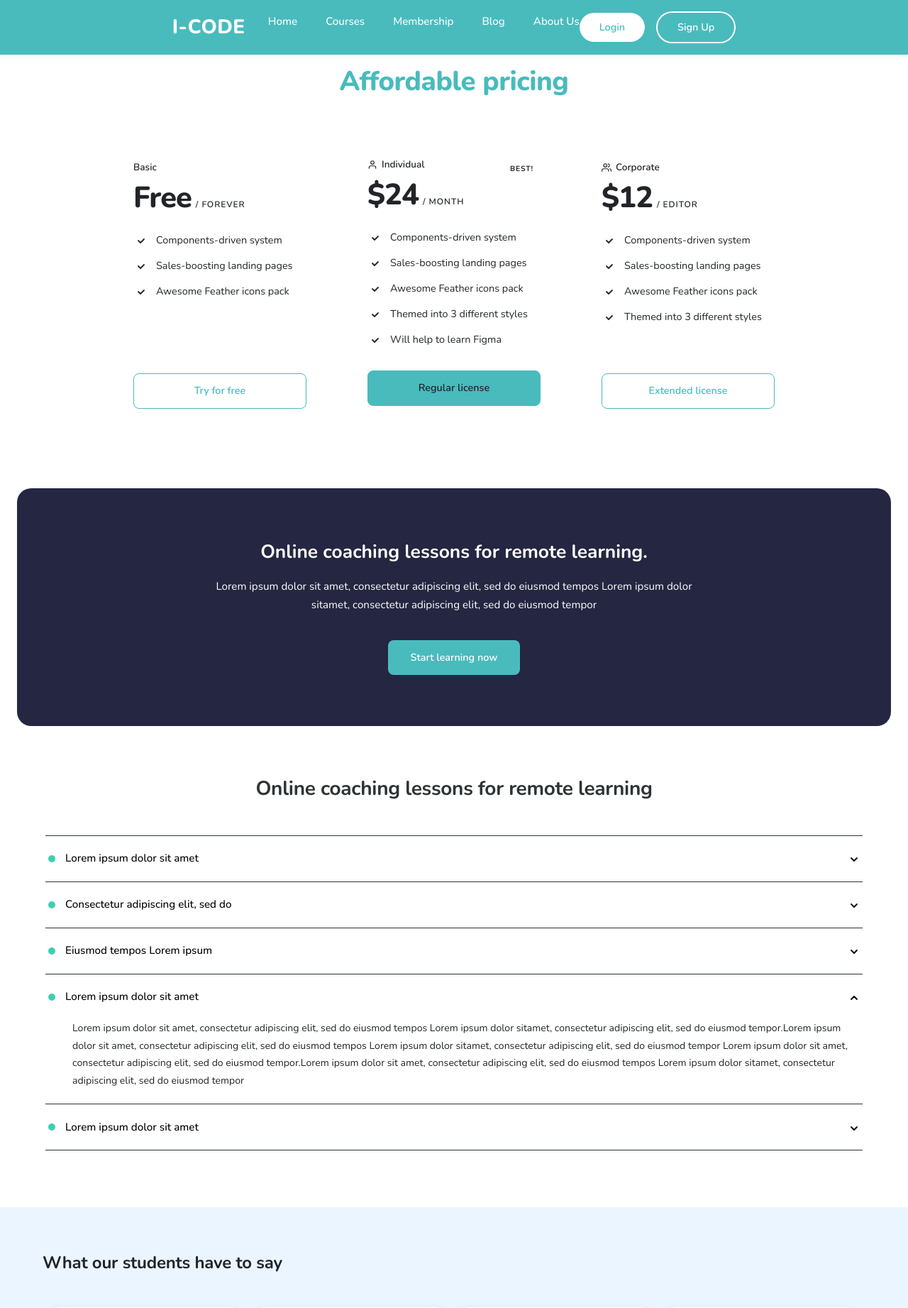
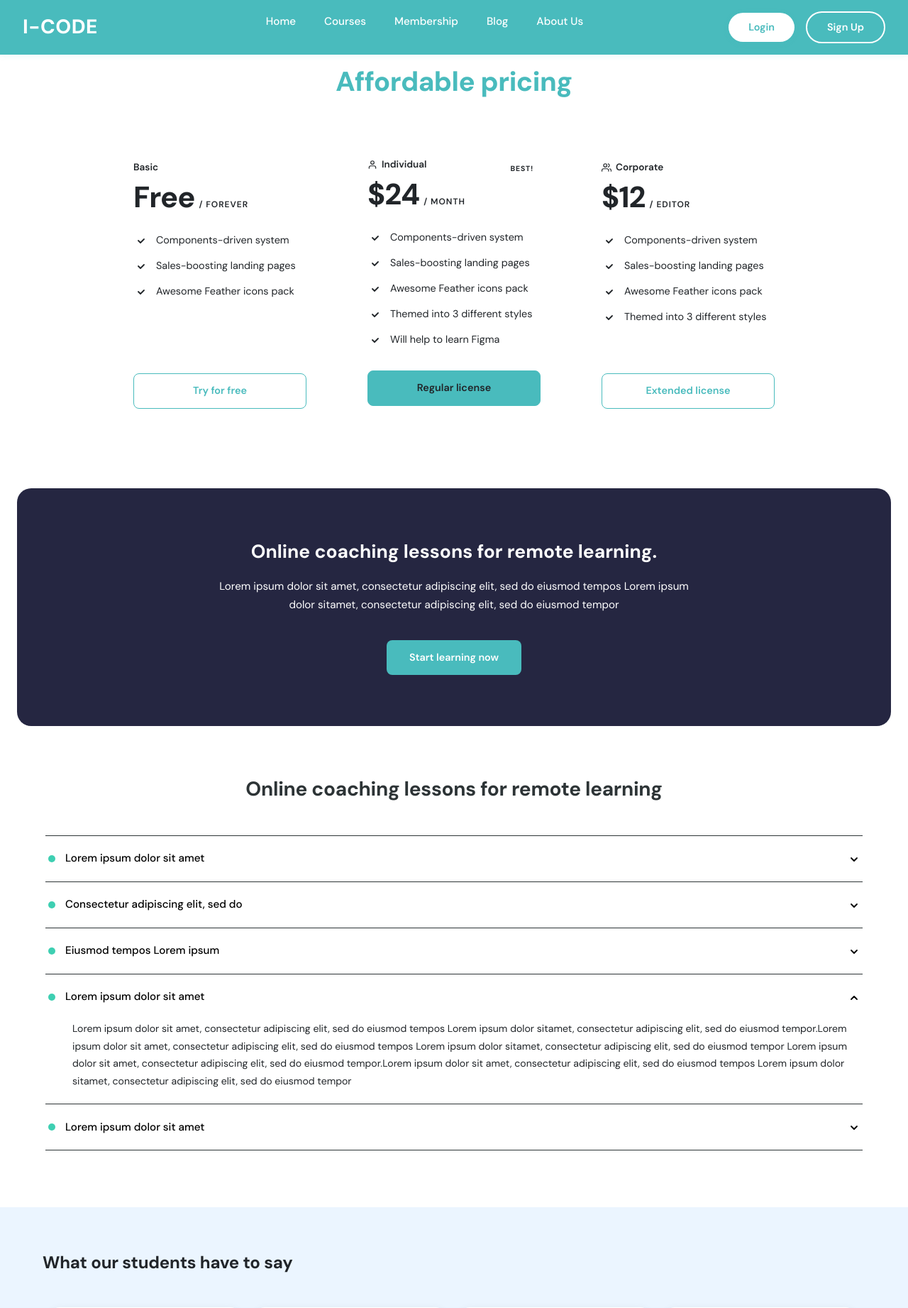
Before and after one commit to pSeudnotsudo/i-code-lab, a Django app: page //membership in a window 1280 px wide. Shown: the top 1843 px of the page at 71% size. Run offline with Django 5.2, Linux system fonts and the light colour scheme; some libraries are stand-ins or nearby versions.

Commit message:
st:components-styling - optimize components & elements styling

```diff
--- a/pages/templates/navbar.html
+++ b/pages/templates/navbar.html
@@ -1,10 +1,10 @@
 <!-- navbar.html - Django Template Component -->
 {% load static %}
 
-<nav class="navbar">
-    <div class="nav-container">
+<nav class="icode-navbar">
+    <div class="icode-nav-container">
         <a href="/" class="logo">I-CODE</a>
-        <ul class="nav-links">
+        <ul class="icode-nav-links">
             <li><a href="{% url 'index' %}">Home</a></li>
             <li><a href="{% url 'courses' %}">Courses</a></li>
             <li><a href="{% url 'membership' %}">Membership</a></li>
--- a/static/css/styles.css
+++ b/static/css/styles.css
@@ -1,4 +1,5 @@
 @import url('https://fonts.googleapis.com/css2?family=Nunito:ital,wght@0,200..1000;1,200..1000&display=swap');
+@import url('https://fonts.googleapis.com/css2?family=DM+Sans:ital,opsz,wght@0,9..40,100..1000;1,9..40,100..1000&display=swap');
 /* CSS Variables for theming */
 :root {
     --primary-teal: #49BBBD;
@@ -23,19 +24,17 @@
     margin: 0;
     padding: 0;
     box-sizing: border-box;
-    font-family: "Nunito", sans-serif;
-
-}
-
-/* body {
-    font-family: 'Poppins', -apple-system, BlinkMacSystemFont, sans-serif;
-    color: var(--text-dark);
-    overflow-x: hidden;
-    background: var(--white);
-} */
+    /* font-family: "DM Sans", sans-serif; */
+    font-family: "DM Sans", sans-serif;
+    font-optical-sizing: auto;
+    font-weight: 400;
+    font-style: normal;
+}
+
+
 
 /* ===== NAVBAR ===== */
-.navbar {
+.icode-navbar {
     position: fixed;
     top: 0;
     left: 0;
@@ -46,7 +45,7 @@
     box-shadow: var(--shadow-sm);
 }
 
-.nav-container {
+.icode-nav-container {
     max-width: 1280px;
     margin: 0 auto;
     padding: 0 2rem;
@@ -68,14 +67,15 @@
     transform: scale(1.05);
 }
 
-.nav-links {
+.icode-nav-links {
     display: flex;
     list-style: none;
     gap: 2.5rem;
     align-items: center;
-}
-
-.nav-links a {
+    font-weight: 500;
+}
+
+.icode-nav-links a {
     color: var(--white);
     text-decoration: none;
     font-weight: 500;
@@ -84,7 +84,7 @@
     position: relative;
 }
 
-.nav-links a::after {
+.icode-nav-links a::after {
     content: '';
     position: absolute;
     bottom: -4px;
@@ -95,7 +95,7 @@
     transition: width 0.3s ease;
 }
 
-.nav-links a:hover::after {
+.icode-nav-links a:hover::after {
     width: 100%;
 }
 
@@ -200,6 +200,7 @@
     color: var(--accent-orange);
     display: inline-block;
     animation: slideInLeft 0.8s ease-out 0.2s both;
+    font-weight: 600;
 }
 
 @keyframes slideInLeft {
@@ -252,7 +253,8 @@
     background: transparent;
     border: none;
     color: var(--white);
-    font-family: "Nunito", sans-serif;
+    /* font-family: "Nunito", sans-serif; */
+    font-family: "DM Sans", sans-serif;
     font-size: 1rem;
     font-weight: 500;
     cursor: pointer;
@@ -420,7 +422,8 @@
     color: var(--white);
     border: none;
     border-radius: 50px;
-    font-family: "Nunito", sans-serif;
+    /* font-family: "Nunito", sans-serif; */
+    font-family: "DM Sans", sans-serif;
     font-weight: 600;
     font-size: 0.85rem;
     cursor: pointer;
```
Also changed, not shown: pages/templates/courses.html (+10 -5 lines).
